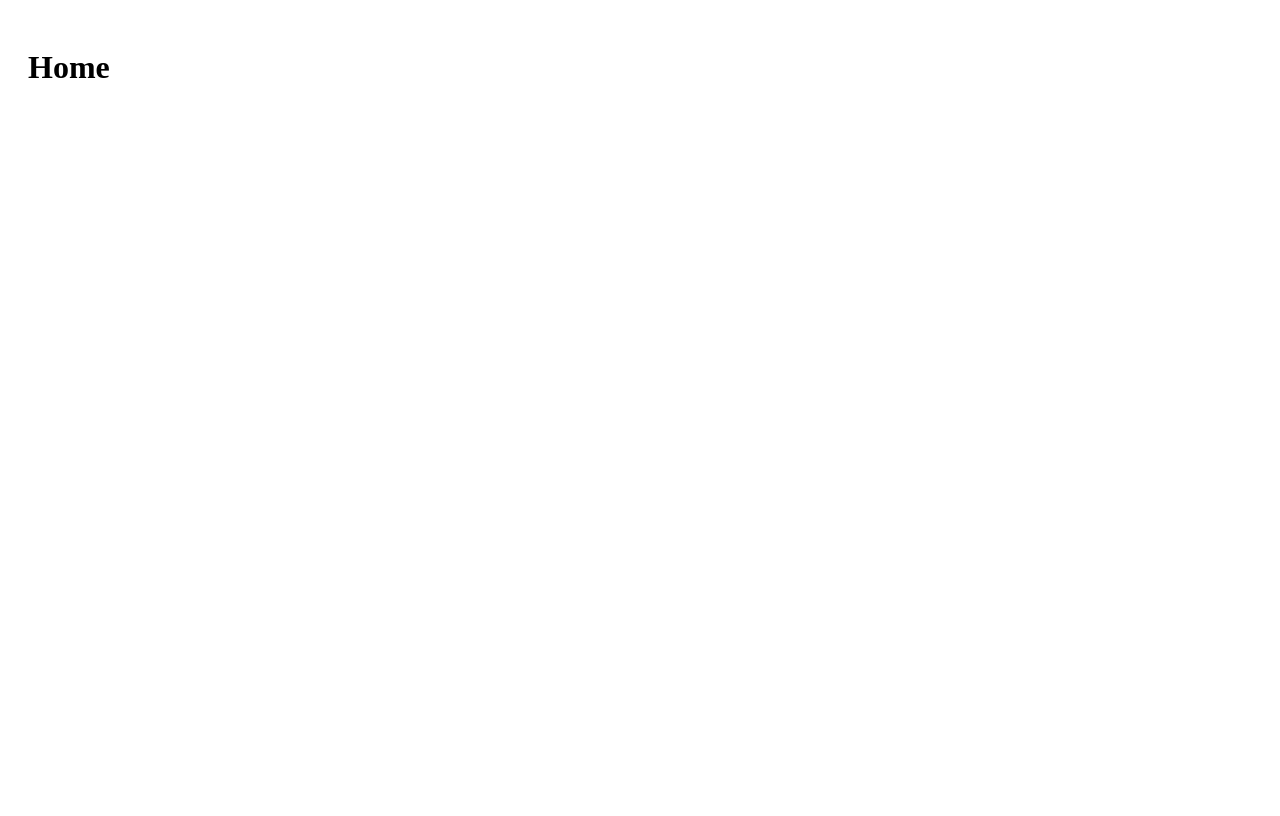
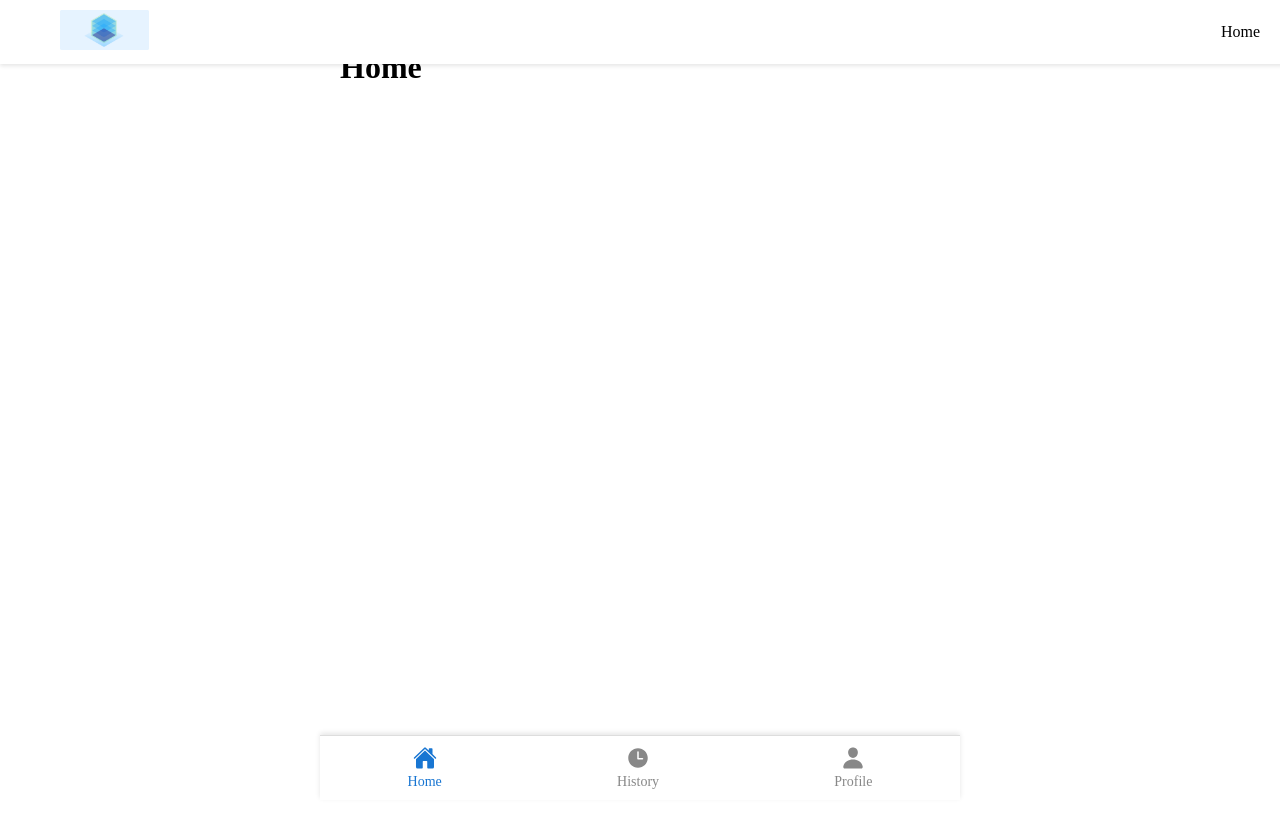
Before and after one commit to misdarmanto/POS, a React (Vite) app: page / in a window 1280 px wide. Built offline with nearby package versions, Linux system fonts and the light colour scheme.

Commit message:
fix: layout

```diff
--- a/src/components/buttomMenu/BottomMenu.css
+++ b/src/components/buttomMenu/BottomMenu.css
@@ -1,8 +1,12 @@
+@import "../../styles/configs.css";
+
 .bottom-menu {
   position: fixed;
   bottom: 0;
-  left: 0;
+  left: 50%;
+  transform: translateX(-50%);
   width: 100%;
+  max-width: 640px;
   background: white;
   display: flex;
   justify-content: space-around;
@@ -22,7 +26,7 @@
 }
 
 .menu-item.active {
-  color: #007bff;
+  color: var(--primary-color);
 }
 
 .menu-item svg {
--- a/src/layouts/Layout.css
+++ b/src/layouts/Layout.css
@@ -2,24 +2,31 @@
   display: flex;
   flex-direction: column;
   height: 100vh;
+  max-width: 640px;
+  margin: 0 auto;
+  width: 100%;
 }
 
-/* Main Content Wrapper */
 .main-container {
   display: flex;
   flex-grow: 1;
-  margin-top: 60px; /* Adjusted for AppBar height */
+  margin-top: 60px;
 }
 
-/* Sidebar */
 .sidebar {
   transition: width 0.3s ease-in-out;
 }
 
-/* Content */
 .content {
   flex-grow: 1;
   padding: 20px;
   overflow-y: auto;
   transition: margin-left 0.3s ease-in-out;
 }
+
+@media (max-width: 640px) {
+  .layout {
+    max-width: 100%;
+    padding: 0 16px;
+  }
+}
--- a/src/layouts/appLayout.tsx
+++ b/src/layouts/appLayout.tsx
@@ -3,13 +3,23 @@ import AppBar from "../components/appBar";
 import "./Layout.css";
 import { Outlet } from "react-router-dom";
 import Logo from "../assets/logo.png";
+import BottomMenu from "../components/buttomMenu";
+import { IoHome, IoTime, IoPerson } from "react-icons/io5";
 
 const AppLayout: React.FC = () => {
+  const menuItems = [
+    { name: "Home", path: "/", icon: <IoHome size={24} /> },
+    { name: "History", path: "/history", icon: <IoTime size={24} /> },
+    { name: "Profile", path: "/profile", icon: <IoPerson size={24} /> },
+  ];
+
   return (
     <div className="layout">
+      <AppBar logo={Logo} links={[{ name: "Home", href: "#" }]} />
       <div className="content">
         <Outlet />
       </div>
+      <BottomMenu items={menuItems} />
     </div>
   );
 };
```
